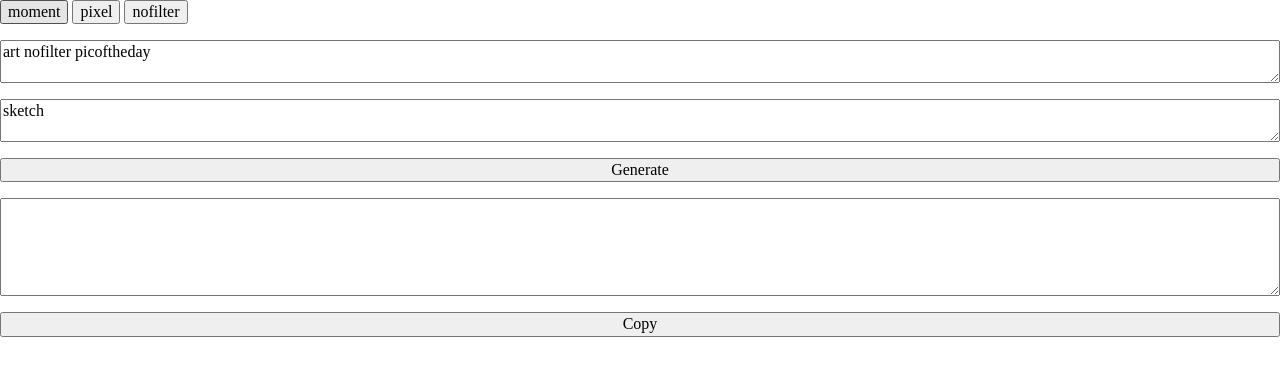
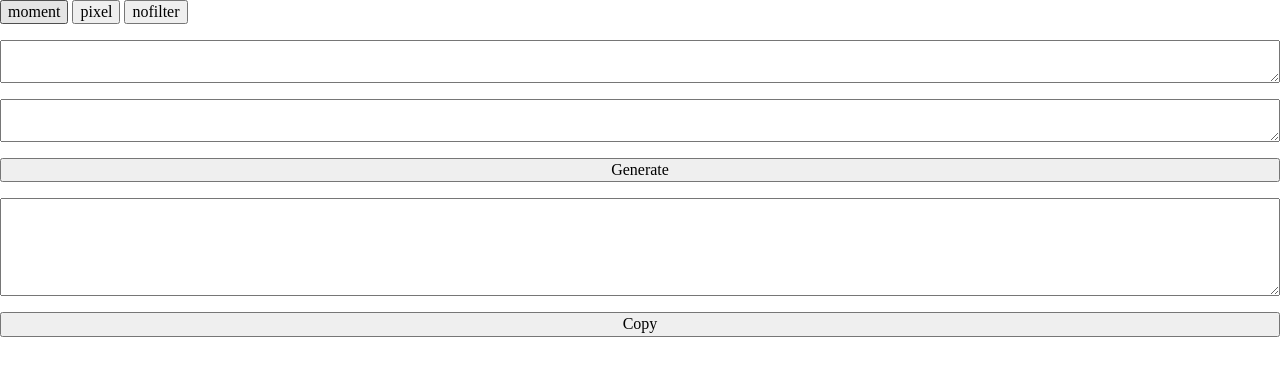
Before and after one commit to charlieegan3/ig_featured, a plain HTML site: page related.html in a window 1280 px wide. Drawn offline with nearby package versions, Linux system fonts and the light colour scheme.

Commit message:
Remove dummy input

```diff
--- a/related.html
+++ b/related.html
@@ -64,8 +64,8 @@
     <button data-tag="teampixel shotonpixel" onclick="addTag(event)">pixel</button>
     <button data-tag="nofilter" onclick="addTag(event)">nofilter</button>
 
-    <textarea id="input" class="mt3 db w-100">art nofilter picoftheday</textarea>
-    <textarea id="banned" class="mt3 db w-100">sketch</textarea>
+    <textarea id="input" class="mt3 db w-100"></textarea>
+    <textarea id="banned" class="mt3 db w-100"></textarea>
     <button class="w-100 mt3" onclick="findTags()">Generate</button>
     <textarea id="output" rows="5" class="mt3 db w-100"></textarea>
 
```
